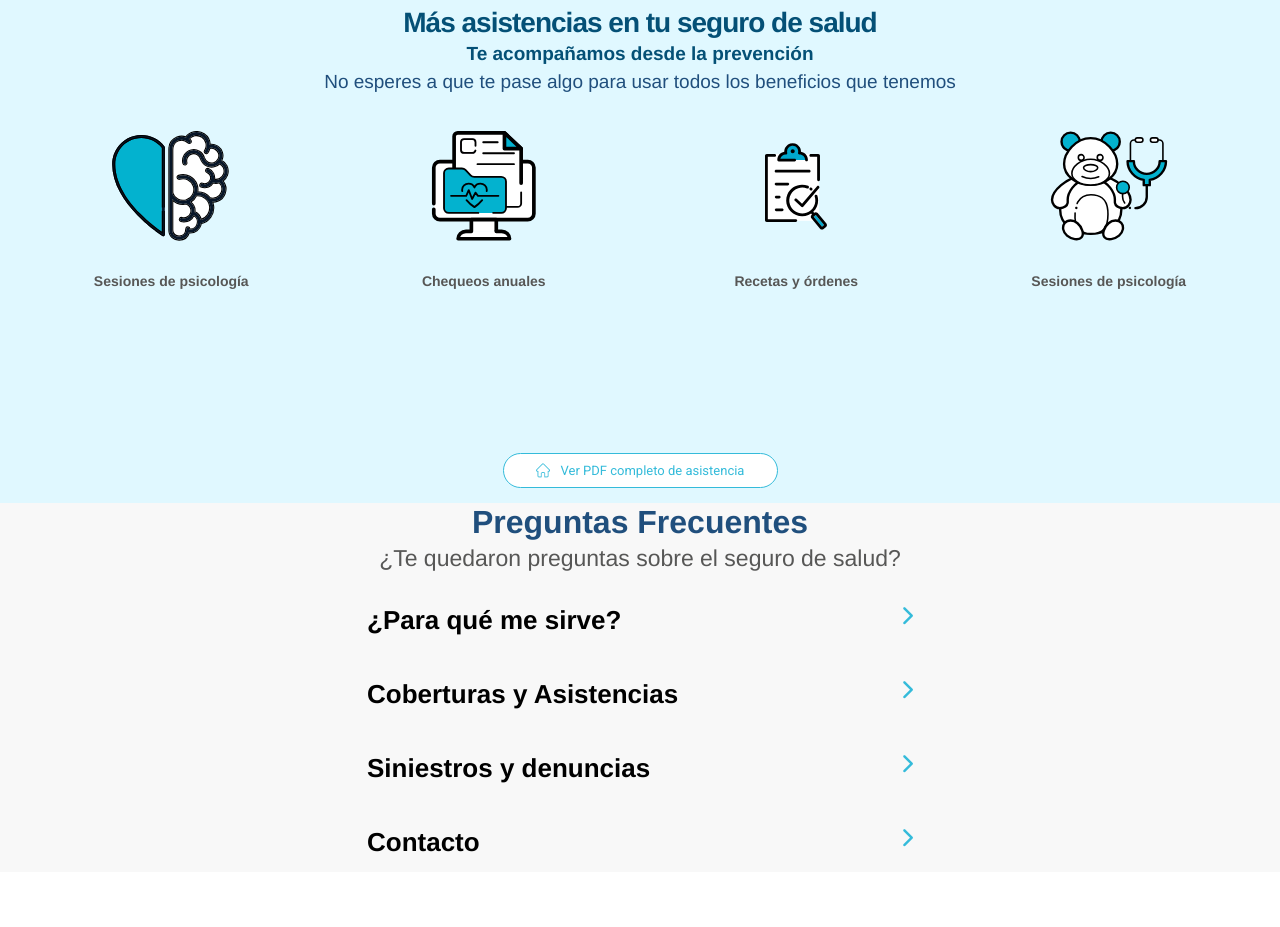
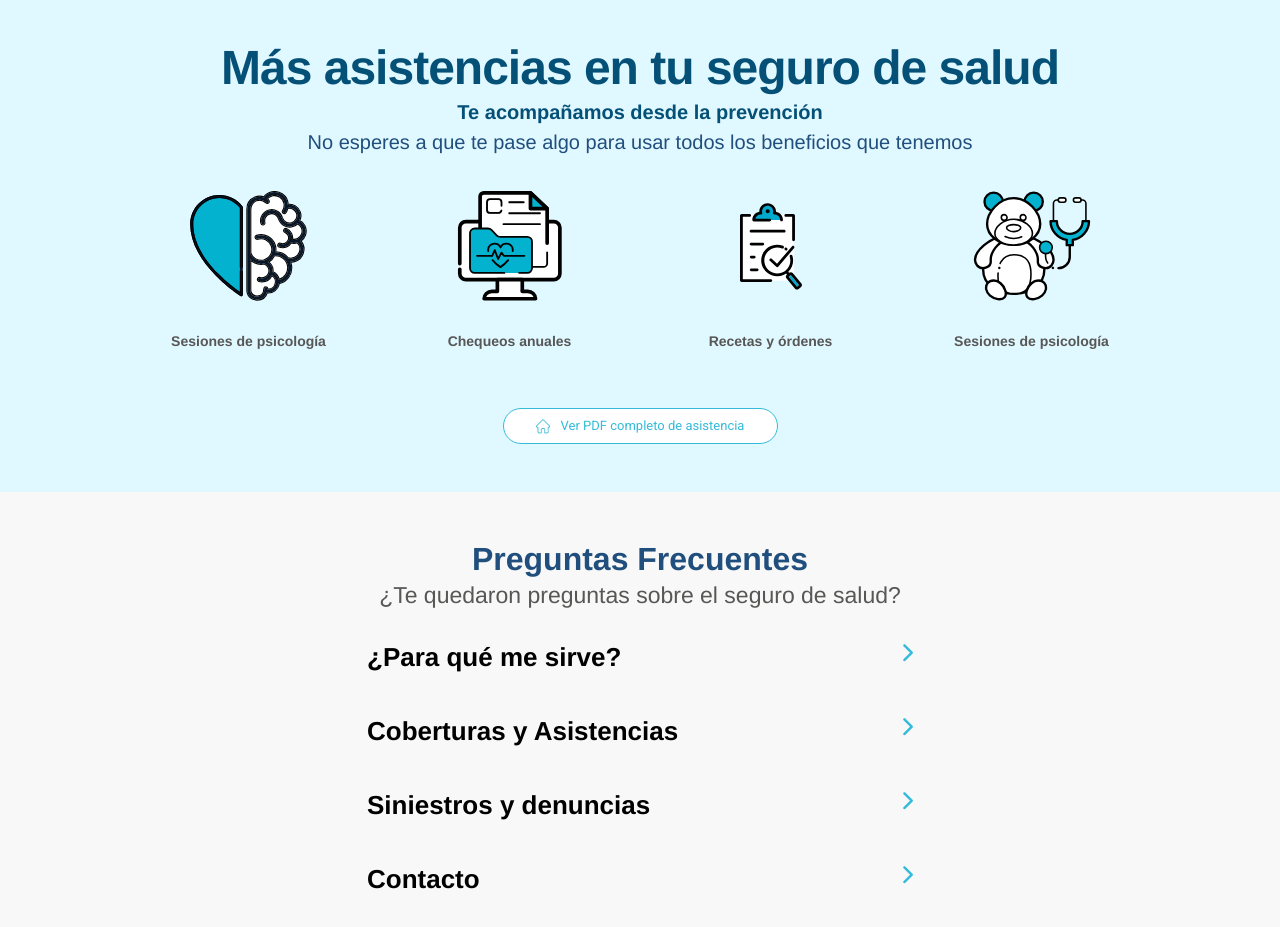
Before and after one commit to Danielmartinez25/Banco-Hipotecario-Seguros, a Next.js app: page / in a window 1280 px wide. Shown: the part 2140-3067 px from the top of the page. Before the commit the page ends 3012 px from the top, so only its background shows below. Built offline with nearby package versions, Linux system fonts and the light colour scheme.

Commit message:
adds styles to health

```diff
--- a/src/components/Health.module.css
+++ b/src/components/Health.module.css
@@ -1,6 +1,5 @@
 .healthContainer {
     background-color: #e0f8ff;
-    padding: 15px;
 }
 
 .title {
@@ -14,6 +13,9 @@
 }
 
 .healthContainer strong {
+    display: flex;
+    justify-content: center;
+    align-items: center;
     font-family: 'Franklin Gothic Medium', 'Arial Narrow', Arial, sans-serif;
     font-size: 19px;
     font-weight: 600;
@@ -65,7 +67,34 @@
     margin-right: 10px;
 }
 
+@media (min-width: 768px) {
+
+
+    .title {
+        font-size: 48px;
+    }
+
+    .healthContainer strong {
+        font-size: 20px;
+
+    }
+
+    .description {
+        font-size: 20px;
+    }
+
+    .boxHealth img {
+        width: 193px;
+        height: 145px;
+    }
+
+}
+
 @media (min-width: 991.98px) {
+    .boxHealth {
+        padding-bottom: 2%;
+    }
+
     .boxHealth img {
         width: 130px;
         height: 110px;
--- a/src/components/Health.tsx
+++ b/src/components/Health.tsx
@@ -8,29 +8,35 @@ import styles from "./Health.module.css";
 export default function Health() {
   return (
     <>
-      <div
-        className={`d-flex flex-column align-items-center ${styles.healthContainer}`}
-      >
-        <h2 className={styles.title}>Más asistencias en tu seguro de salud</h2>
+      <div className={`${styles.healthContainer}`}>
+        <div className="container d-flex flex-column align-items-center p-3 p-md-4 p-lg-5">
+          <h2 className={styles.title}>
+            Más asistencias en tu seguro de salud
+          </h2>
           <strong>Te acompañamos desde la prevención</strong>
           <p className={styles.description}>
             No esperes a que te pase algo para usar todos los beneficios que
             tenemos
           </p>
           <div className={`row mb-1 mt-4 w-100`}>
-          <div className={`col-12 col-md-3 mb-3 ${styles.boxHealth}`}>
+            <div className={`col-6 col-lg-3 mb-3 ${styles.boxHealth}`}>
               <Image alt="heart" src={imageHeart} width={106} height={79} />
               <p>Sesiones de psicología</p>
             </div>
-          <div className={`col-12 col-md-3 mb-3 ${styles.boxHealth}`}>
-            <Image alt="computer" src={imageComputer} width={106} height={79} />
+            <div className={`col-6 col-lg-3 mb-3 ${styles.boxHealth}`}>
+              <Image
+                alt="computer"
+                src={imageComputer}
+                width={106}
+                height={79}
+              />
               <p>Chequeos anuales</p>
             </div>
-          <div className={`col-12 col-md-3 mb-3 ${styles.boxHealth}`}>
+            <div className={`col-6 col-lg-3 mb-3 ${styles.boxHealth}`}>
               <Image alt="check" src={imageCheck} width={106} height={79} />
               <p>Recetas y órdenes</p>
             </div>
-          <div className={`col-12 col-md-3 mb-3 ${styles.boxHealth}`}>
+            <div className={`col-6 col-lg-3 mb-3 ${styles.boxHealth}`}>
               <Image alt="bear" src={imageBear} width={106} height={79} />
               <p>Sesiones de psicología</p>
             </div>
@@ -45,6 +51,7 @@ export default function Health() {
             </a>
           </div>
         </div>
+      </div>
     </>
   );
 }
--- a/src/components/Question.tsx
+++ b/src/components/Question.tsx
@@ -49,7 +49,7 @@ export default function Question() {
   return (
     <>
       <div
-        className={`flex flex-col items-center justify-center ${styles.serviceContainer}`}
+        className={`flex flex-col items-center justify-center  p-3 p-md-4 p-lg-5 ${styles.serviceContainer}`}
       >
         <div className="container">
           <h2 className={`text-center ${styles.title}`}>
```
Lines whose indentation alone changed are shown as unchanged.
